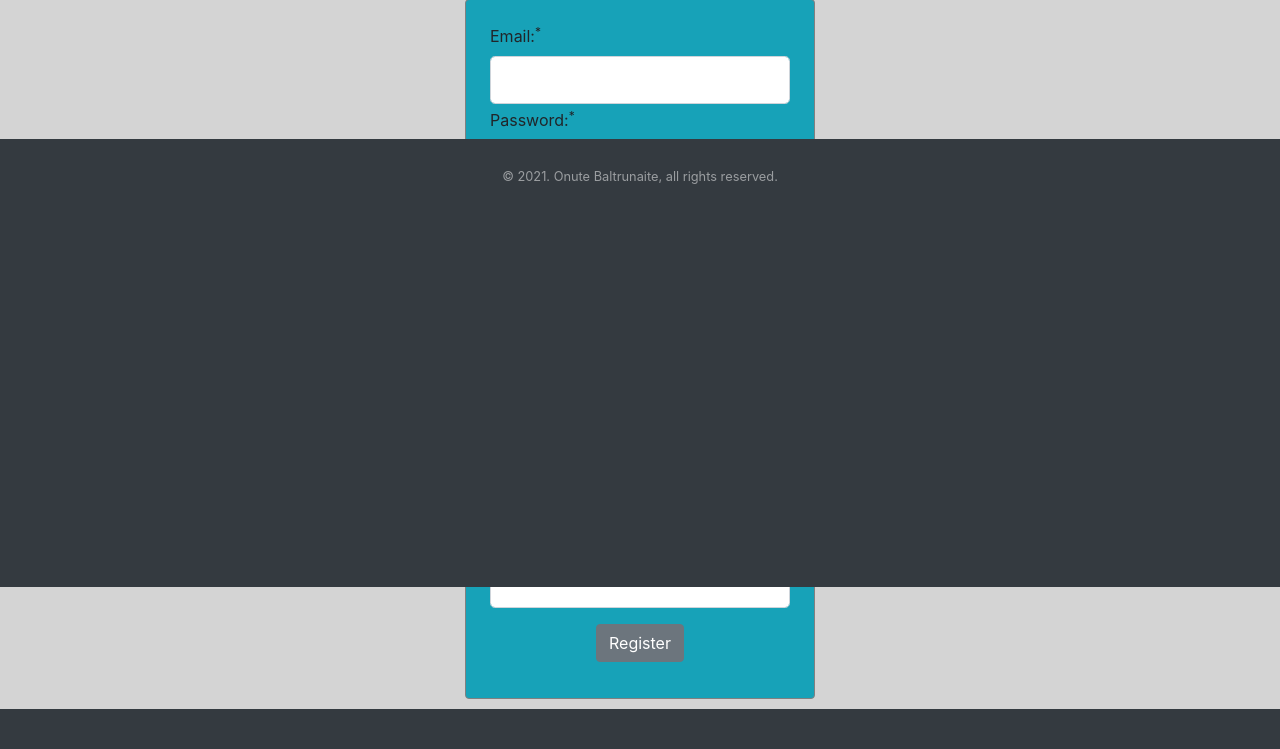
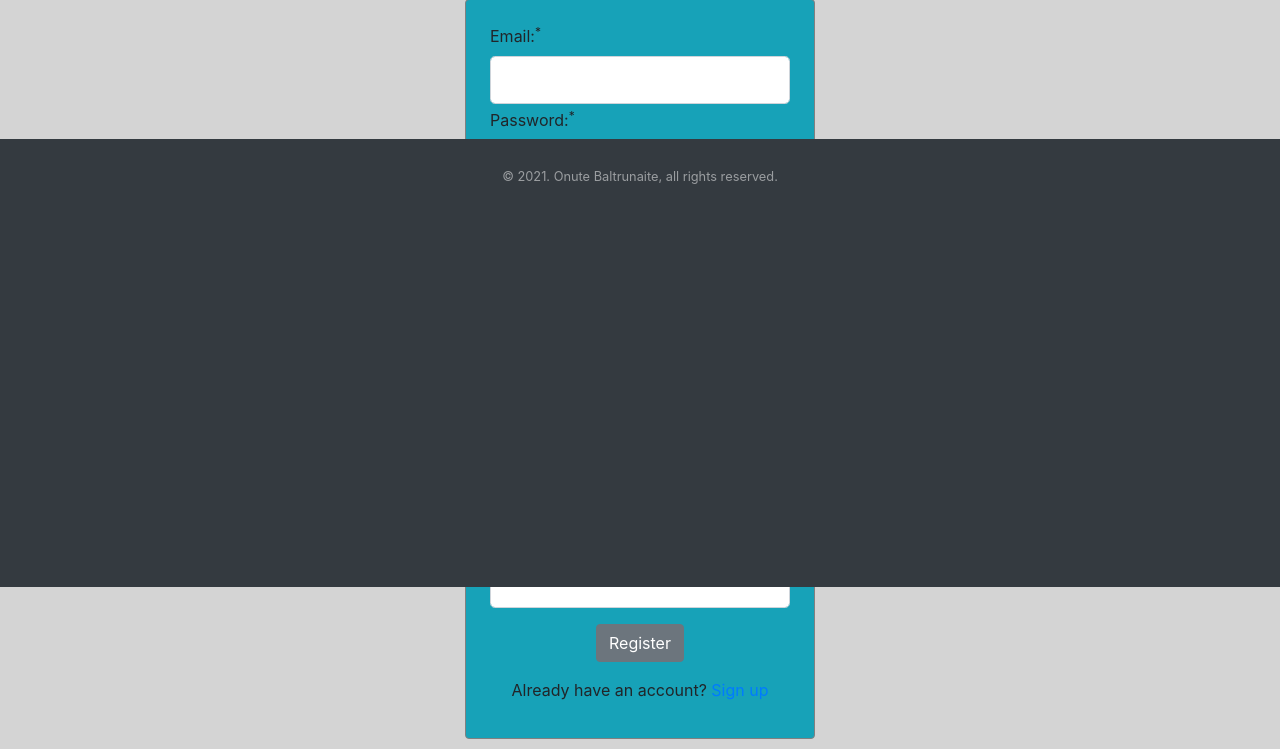
Before and after one commit to onutebaltrunaite/SPORT-CLUB, a PHP site: page /register in a window 1280 px wide. Shown: the part 213-962 px from the top of the page. Before the commit the page ends 922 px from the top, so only its background shows below. Run offline with PHP 8.4, Linux system fonts and the light colour scheme; data that the repository does not hold is empty.

Commit message:
added btn to redirect to login if  user already has an account

```diff
--- a/view/register.php
+++ b/view/register.php
@@ -43,6 +43,10 @@
                 <div class="form-group mt-3">
                     <button type="submit" class="btn btn-secondary">Register</button>
                 </div>
+                <div class="form-group mt-3">
+                    Already have an account? <a href="/login">Sign up</a>
+                </div>
+
             </form>
         </div>
     </div>
```
